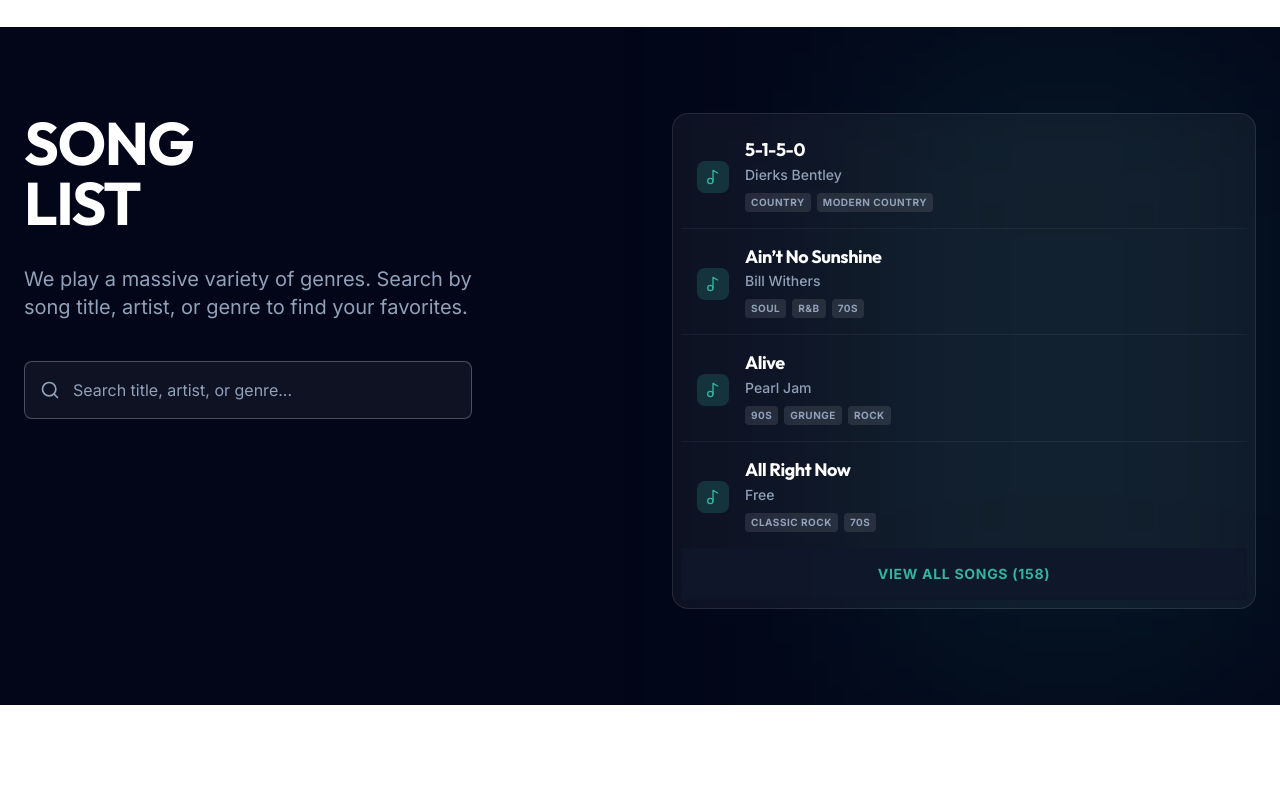
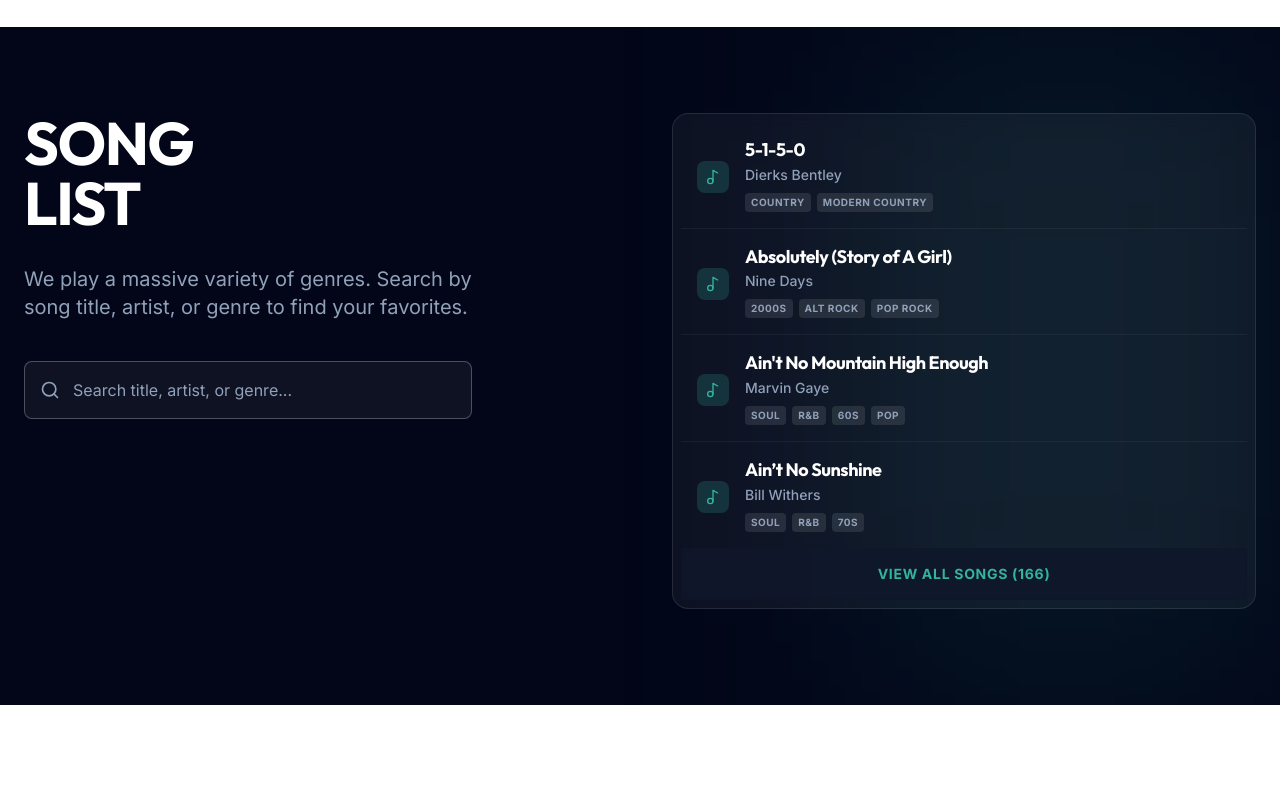
Before and after one commit to lukequeenband/homepage, a React (Vite) app: page / in a window 1280 px wide. Shown: the part 2537-3329 px from the top of the page. Built offline with nearby package versions, Linux system fonts and the light colour scheme; a web font is replaced by a local one.

Commit message:
Updated Song List, Gallery Pics, and sharing name

```diff
--- a/index.html
+++ b/index.html
@@ -3,7 +3,7 @@
   <head>
     <meta charset="UTF-8" />
     <meta name="viewport" content="width=device-width, initial-scale=1.0" />
-    <title>My Google AI Studio App</title>
+    <title>Luke Queen Band</title>
   </head>
   <body>
     <div id="root"></div>
--- a/src/components/BioSection.tsx
+++ b/src/components/BioSection.tsx
@@ -6,6 +6,8 @@ import { ChevronLeft, ChevronRight, Facebook, Instagram, Youtube, Linkedin } fro
 import imgA from '../assets/images/01_Luke01_ChesterfieldAmp2025.jpg';
 import imgB from '../assets/images/02_Brett01_ChesterfieldAmp2025.jpg';
 import imgC from '../assets/images/03_ChesterfieldAmp2025.jpg';
+import imgCA from '../assets/images/04a_GrantsFarmBand.jpg';
+import imgCB from '../assets/images/04b_BallwinDays_2024.jpeg';
 import imgD from '../assets/images/04_Luke02_ChesterfieldAmp2025.jpg';
 import imgE from '../assets/images/05_Brett02_ChesterfieldAmp2025.jpg';
 import imgF from '../assets/images/06_Luke03_ChesterfieldAmp2025.jpg';
@@ -17,6 +19,8 @@ const IMAGES = [
   imgA,
   imgB,
   imgC,
+  imgCA,
+  imgCB,
   imgD,
   imgE,
   imgF,
@@ -83,7 +87,17 @@ export default function BioSection() {
                     x: { type: "spring", stiffness: 300, damping: 30 },
                     opacity: { duration: 0.2 }
                   }}
-                  className="absolute inset-0 w-full h-full object-cover"
+                  drag="x"
+                  dragConstraints={{ left: 0, right: 0 }}
+                  dragElastic={0.2}
+                  onDragEnd={(e, info) => {
+                    if (info.offset.x < -50) {
+                      nextSlide();
+                    } else if (info.offset.x > 50) {
+                      prevSlide();
+                    }
+                  }}
+                  className="absolute inset-0 w-full h-full object-cover cursor-grab active:cursor-grabbing touch-pan-y select-none"
                   style={{ objectPosition: IMAGES[currentIndex] === imgG ? '35% center' : 'center' }}
                   alt={`Luke Queen Band ${currentIndex + 1}`}
                 />
--- a/src/components/MusicSection.tsx
+++ b/src/components/MusicSection.tsx
@@ -8,10 +8,18 @@ export default function MusicSection() {
   const [search, setSearch] = useState("");
   const [showAll, setShowAll] = useState(false);
 
+  const normalize = (val: string) => {
+    return val
+      .toLowerCase()
+      .replace(/[’‘`\u00b4]/g, "'");
+  };
+
+  const normalizedSearch = normalize(search);
+
   const filteredSongs = SONG_LIST.filter(
-    song => song.title.toLowerCase().includes(search.toLowerCase()) ||
-            song.artist.toLowerCase().includes(search.toLowerCase()) ||
-            song.genres?.some(g => g.toLowerCase().includes(search.toLowerCase()))
+    song => normalize(song.title).includes(normalizedSearch) ||
+            normalize(song.artist).includes(normalizedSearch) ||
+            song.genres?.some(g => normalize(g).includes(normalizedSearch))
   );
 
   const displayedSongs = showAll ? filteredSongs : filteredSongs.slice(0, 4);
--- a/src/components/Testimonials.tsx
+++ b/src/components/Testimonials.tsx
@@ -72,7 +72,19 @@ export default function Testimonials() {
         </div>
 
         <div className="space-y-8 max-w-3xl mx-auto">
-          <div className="relative bg-slate-950/40 border border-slate-800/80 rounded-2xl p-8 md:p-10 shadow-2xl backdrop-blur-sm min-h-[320px] flex flex-col justify-between">
+          <motion.div
+            drag="x"
+            dragConstraints={{ left: 0, right: 0 }}
+            dragElastic={0.2}
+            onDragEnd={(e, info) => {
+              if (info.offset.x < -50) {
+                nextReview();
+              } else if (info.offset.x > 50) {
+                prevReview();
+              }
+            }}
+            className="relative bg-slate-950/40 border border-slate-800/80 rounded-2xl p-8 md:p-10 shadow-2xl backdrop-blur-sm min-h-[320px] flex flex-col justify-between cursor-grab active:cursor-grabbing touch-pan-y select-none"
+          >
 
             {/* Quote Mark Decoration */}
             <div className="absolute top-6 right-8 text-slate-800 hover:text-primary/10 transition-colors pointer-events-none">
@@ -132,7 +144,7 @@ export default function Testimonials() {
               </div>
             </div>
 
-          </div>
+          </motion.div>
 
           {/* Pagination dots */}
           <div className="flex justify-center gap-2.5">
--- a/src/constants.ts
+++ b/src/constants.ts
@@ -9,6 +9,8 @@ export const TOUR_DATES = [
 
 export const SONG_LIST = [
   { title: "5-1-5-0", artist: "Dierks Bentley", genres: ["Country", "Modern Country"] },
+  { title: "Absolutely (Story of A Girl)", artist: "Nine Days", genres: ["2000s", "Alt Rock", "Pop Rock"] },
+  { title: "Ain't No Mountain High Enough", artist: "Marvin Gaye", genres: ["Soul", "R&B", "60s", "Pop"] },
   { title: "Ain’t No Sunshine", artist: "Bill Withers", genres: ["Soul", "R&B", "70s"] },
   { title: "Alive", artist: "Pearl Jam", genres: ["90s", "Grunge", "Rock"] },
   { title: "All Right Now", artist: "Free", genres: ["Classic Rock", "70s"] },
@@ -44,9 +46,11 @@ export const SONG_LIST = [
   { title: "Chicken Fried", artist: "Zac Brown Band", genres: ["Country", "Modern Country"] },
   { title: "Closing Time", artist: "Semisonic", genres: ["90s", "Alt Rock"] },
   { title: "Comfortably Numb", artist: "Pink Floyd", genres: ["Classic Rock", "70s", "Progressive Rock"] },
+  { title: "Could You Be Loved", artist: "Bob Marley", genres: ["Reggae", "70s", "80s"] },
   { title: "Counting Stars", artist: "One Republic", genres: ["2010s", "Pop Rock"] },
   { title: "Country Girl", artist: "Luke Bryan", genres: ["Country", "Modern Country"] },
   { title: "Crazy Little Thing Called Love", artist: "Queen", genres: ["Classic Rock", "80s", "Rock"] },
+  { title: "Cruise", artist: "Florida Georgia Line", genres: ["Country", "Modern Country", "2010s"] },
   { title: "Cuts Like A Knife", artist: "Bryan Adams", genres: ["Classic Rock", "80s"] },
   { title: "Desire", artist: "U2", genres: ["80s", "Rock"] },
   { title: "Don’t Stop Believin’", artist: "Journey", genres: ["80s", "Classic Rock", "Anthem"] },
@@ -64,6 +68,7 @@ export const SONG_LIST = [
   { title: "Fly Me To the Moon", artist: "Frank Sinatra", genres: ["Swing", "Jazz", "Classics"] },
   { title: "For What It’s Worth", artist: "Buffalo Springfield", genres: ["60s", "Folk Rock", "Classic Rock"] },
   { title: "Free Fallin’", artist: "Tom Petty", genres: ["Classic Rock", "80s"] },
+  { title: "Friends In Low Places", artist: "Garth Brooks", genres: ["Country", "90s", "Classic Country"] },
   { title: "Get Lucky", artist: "Daft Punk", genres: ["2010s", "Dance", "Funk"] },
   { title: "Give A Little Bit", artist: "Supertramp", genres: ["Classic Rock", "70s"] },
   { title: "Go Let It Out", artist: "Oasis", genres: ["2000s", "Britpop"] },
@@ -111,6 +116,7 @@ export const SONG_LIST = [
   { title: "Pride / In the Name Of Love", artist: "U2", genres: ["80s", "Rock"] },
   { title: "Proud Mary", artist: "Tina Turner", genres: ["Soul", "Classic Rock", "70s"] },
   { title: "Queen of California", artist: "John Mayer", genres: ["2010s", "Folk Rock", "Americana"] },
+  { title: "Ramblin' Man", artist: "The Allman Brothers Band", genres: ["Classic Rock", "Southern Rock", "70s"] },
   { title: "Red Solo Cup", artist: "Toby Keith", genres: ["Country", "Modern Country"] },
   { title: "Rock’n Me Baby", artist: "Steve Miller Band", genres: ["Classic Rock", "70s"] },
   { title: "Refugee", artist: "Tom Petty", genres: ["Classic Rock", "70s"] },
@@ -124,9 +130,11 @@ export const SONG_LIST = [
   { title: "She’s Country", artist: "Jason Aldean", genres: ["Country", "Modern Country"] },
   { title: "Shut Up and Dance", artist: "Walk the Moon", genres: ["2010s", "Pop Rock"] },
   { title: "Sideways", artist: "Dierks Bentley", genres: ["Country", "Modern Country"] },
+  { title: "Sign, Sealed, Delivered (I'm Yours)", artist: "Stevie Wonder", genres: ["Soul", "R&B", "70s", "Motown"] },
   { title: "Sit Next to Me", artist: "Foster The People", genres: ["2010s", "Alt Pop"] },
   { title: "Sittin’ On the Dock of the Bay", artist: "Otis Redding", genres: ["60s", "Soul"] },
   { title: "Sleep Walk", artist: "Santo & Johnny", genres: ["50s", "Instrumental"] },
+  { title: "Slide", artist: "The Goo Goo Dolls", genres: ["90s", "Alt Rock", "Pop Rock"] },
   { title: "Something", artist: "The Beatles", genres: ["Classic Rock", "60s"] },
   { title: "Spoonman", artist: "Soundgarden", genres: ["90s", "Grunge"] },
   { title: "Stand By Me", artist: "Ben E. King", genres: ["60s", "Soul"] },
@@ -134,7 +142,7 @@ export const SONG_LIST = [
   { title: "Sugar", artist: "Maroon 5", genres: ["2010s", "Pop"] },
   { title: "Summertime", artist: "Kenny Chesney", genres: ["Country", "Modern Country"] },
   { title: "Summer Breeze", artist: "Seals & Crofts", genres: ["70s", "Soft Rock"] },
-  { title: "Summer of 69", artist: "Bryan Adams", genres: ["80s", "Classic Rock"] },
+  { title: "Summer of '69", artist: "Bryan Adams", genres: ["80s", "Classic Rock"] },
   { title: "Supermassive Black Hole", artist: "Muse", genres: ["2000s", "Alt Rock"] },
   { title: "Superstition", artist: "Stevie Wonder", genres: ["Funk", "Soul", "70s"] },
   { title: "Sweet Caroline", artist: "Neil Diamond", genres: ["60s", "Classic Pop", "Anthem"] },
```
Also changed, not shown: 2 other files (tests, documents, lock files or other folders).
